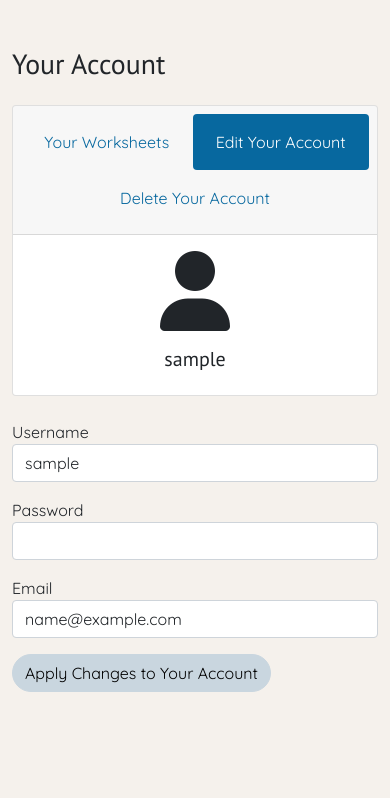
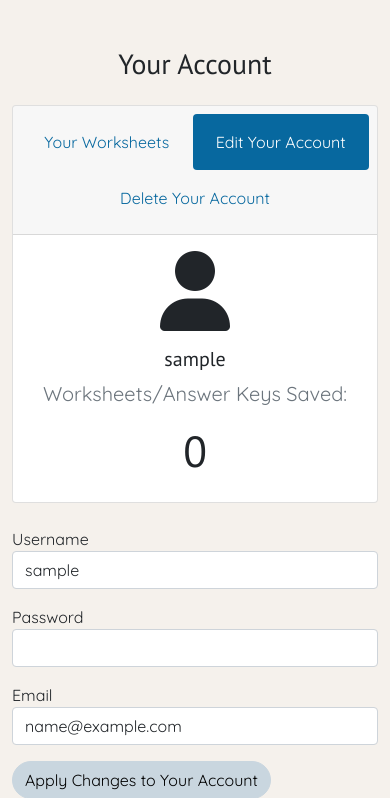
Before and after one commit to quentinikeno/Springboard-SEC-Capstone-Project-1, a Flask app: page /user/edit in a window 390 px wide. Shown: the part 96-894 px from the top of the page. Run offline with Flask 2, Linux system fonts and the light colour scheme; the visitor is signed in with stand-in values (Sample User, id 1); data comes from the database, SQL or seed files in the repository; data that the repository does not hold is empty; some libraries are stand-ins or nearby versions.

Commit message:
Make user card responsive and count of files.

```diff
--- a/templates/users/profile-card.html
+++ b/templates/users/profile-card.html
@@ -1,6 +1,6 @@
 {% from "./macros/macros.html" import nav_link with context %}
-<h1>Your Account</h1>
-<div class="card text-center my-4">
+<h1 class="text-center">Your Account</h1>
+<div class="card text-center my-4 mx-auto col-12 col-md-8 col=lg-6">
 	<div class="card-header">
 		<ul class="nav nav-pills card-header-pills nav-fill">
 			{{ nav_link('user_show', 'Your Worksheets') }} {{
@@ -9,7 +9,17 @@
 		</ul>
 	</div>
 	<div class="card-body">
-		<i class="fa-solid fa-user fa-5x"></i>
-		<h5 class="card-title mt-3">{{user.username}}</h5>
+		<div class="row">
+			<div
+				class="col-12 col-sm-6 d-flex flex-column justify-content-around"
+			>
+				<i class="fa-solid fa-user fa-5x"></i>
+				<h5 class="card-title mt-3">{{user.username}}</h5>
+			</div>
+			<div class="col-12 col-sm-6">
+				<p class="lead text-muted">Worksheets/Answer Keys Saved:</p>
+				<h2 class="display-1">{{ user.pdfs | length }}</h2>
+			</div>
+		</div>
 	</div>
 </div>
```
